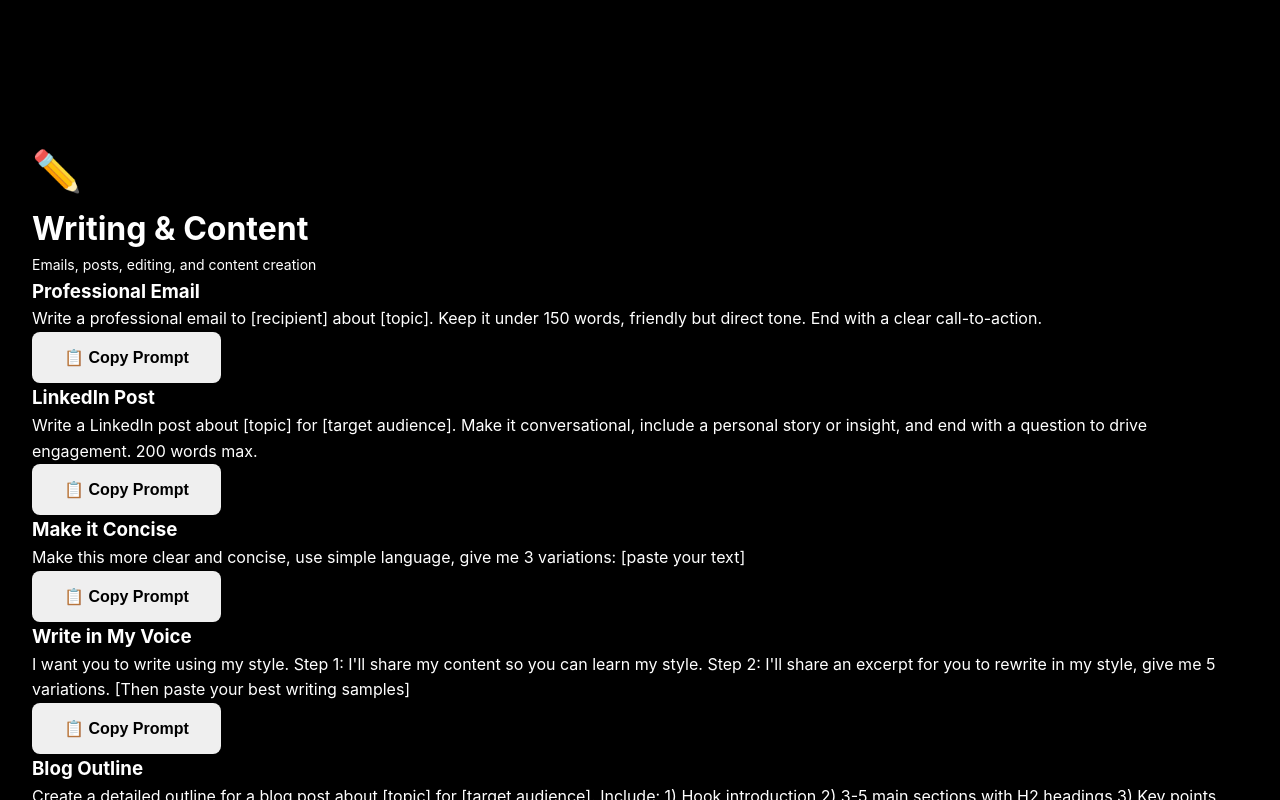
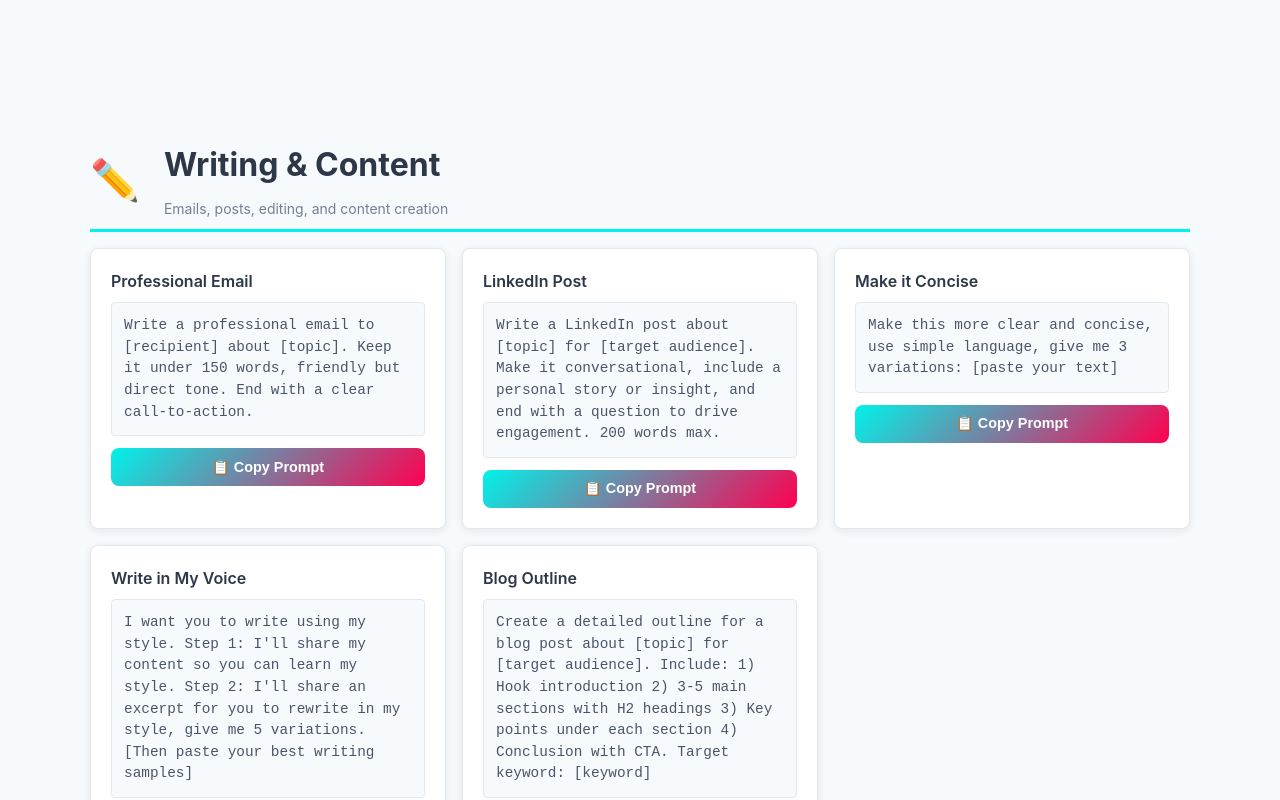
Before and after one commit to givemetheballai-debug/Buildwithjamie, a Next.js app: page /resources/prompts in a window 1280 px wide. Shown: the part 880-1680 px from the top of the page. Built offline with nearby package versions, Linux system fonts and the light colour scheme.

Commit message:
Update globals.css

```diff
--- a/app/globals.css
+++ b/app/globals.css
@@ -102,6 +102,11 @@
 .text-cyan { color: var(--accent-cyan); }
 .text-pink { color: var(--accent-pink); }
 
+/* Text colors for resource pages */
+.text-primary { color: #2d3748; }
+.text-secondary { color: #4a5568; }
+.text-tertiary { color: #718096; }
+
 /* ============================================
    LAYOUT
    ============================================ */
@@ -170,6 +175,11 @@
 .pt-md { padding-top: var(--space-md); }
 
 .mx-auto { margin-left: auto; margin-right: auto; }
+
+/* Additional spacing utilities */
+.m-0 { margin: 0; }
+.mb-xs { margin-bottom: var(--space-xs); }
+.mr-md { margin-right: var(--space-md); }
 
 /* ============================================
    CARDS - FIXED FOR LAYOUT
@@ -348,6 +358,71 @@
 .rounded-lg { border-radius: var(--radius-lg); }
 .bg-gradient { background: var(--accent-gradient); }
 .no-underline { text-decoration: none; }
+
+/* ============================================
+   ADDITIONAL UTILITIES FOR RESOURCE PAGES
+   ============================================ */
+
+/* Max Width Utilities */
+.max-w-500 { max-width: 500px; }
+.max-w-700 { max-width: 700px; }
+
+/* Display Utilities */
+.hidden { display: none; }
+
+/* Font Utilities */
+.font-mono { font-family: monospace; }
+.underline { text-decoration: underline; }
+
+/* Border Utilities */
+.border-left-warning { border-left: 4px solid #ff6b6b; }
+
+/* Button Variants */
+.btn-inverse {
+  background: white;
+  color: var(--accent-cyan);
+  font-size: 1.1rem;
+}
+
+.btn-inverse:hover {
+  background: rgba(255, 255, 255, 0.9);
+}
+
+.btn-outline-white {
+  border: 2px solid white;
+  color: white;
+  background: transparent;
+}
+
+.btn-outline-white:hover {
+  background: rgba(255, 255, 255, 0.1);
+}
+
+.btn-shadow {
+  box-shadow: 0 4px 12px rgba(0,0,0,0.15);
+}
+
+.btn-copy {
+  width: 100%;
+  padding: 0.65rem 1rem;
+  font-size: 0.9rem;
+  background: var(--accent-gradient);
+  color: white;
+}
+
+.btn-copied {
+  background: #48bb78 !important;
+}
+
+/* Form Utilities */
+.form-center {
+  justify-content: center;
+}
+
+/* Background Utilities */
+.bg-light {
+  background: #f7fafc;
+}
 
 /* ============================================
    MOBILE
@@ -632,6 +707,124 @@
   .example-grid {
     grid-template-columns: 1fr;
   }
+
+  .prompt-grid {
+    grid-template-columns: 1fr;
+  }
+
+  .tool-grid {
+    grid-template-columns: 1fr;
+  }
+
+  .p-xl {
+    padding: 2rem;
+  }
+
+  .comparison-table-wrapper {
+    padding: 1rem;
+  }
+}
+
+/* ============================================
+   TOOL COMPARISON STYLES
+   ============================================ */
+.tool-comparison-container {
+  max-width: 1000px;
+  margin: 0 auto;
+}
+
+.comparison-table-wrapper {
+  background: white;
+  padding: 2rem;
+  border-radius: 12px;
+  margin-bottom: 3rem;
+}
+
+.table-scroll {
+  overflow-x: auto;
+}
+
+.comparison-table {
+  width: 100%;
+  border-collapse: collapse;
+}
+
+.table-header {
+  background: var(--accent-gradient);
+  color: white;
+}
+
+.table-cell-header {
+  padding: 1.5rem;
+  text-align: left;
+  font-size: 1.1rem;
+}
+
+.table-row {
+  border-bottom: 1px solid #e2e8f0;
+}
+
+.table-row-last {
+  /* No border on last row */
+}
+
+.table-cell {
+  padding: 1.5rem;
+  color: #4a5568;
+}
+
+.table-cell-bold {
+  font-weight: 600;
+  color: #2d3748;
+}
+
+/* ============================================
+   PROMPT LIBRARY STYLES
+   ============================================ */
+.prompt-library-container {
+  max-width: 1100px;
+  margin: 0 auto;
+}
+
+.prompt-category-header {
+  display: flex;
+  align-items: center;
+  margin-bottom: 1rem;
+  padding-bottom: 0.5rem;
+  border-bottom: 3px solid var(--accent-cyan);
+}
+
+.prompt-grid {
+  display: grid;
+  grid-template-columns: repeat(auto-fill, minmax(320px, 1fr));
+  gap: 1rem;
+}
+
+.prompt-card {
+  background: white;
+  padding: 1.25rem;
+  border-radius: 8px;
+  box-shadow: 0 2px 8px rgba(0,0,0,0.08);
+  border: 1px solid #e2e8f0;
+}
+
+.prompt-card-title {
+  font-size: 1rem;
+  color: #2d3748;
+  margin-bottom: 0.5rem;
+  font-weight: 600;
+}
+
+.prompt-card-text {
+  font-size: 0.9rem;
+  color: #4a5568;
+  line-height: 1.5;
+  margin-bottom: 0.75rem;
+  font-family: monospace;
+  background: #f7fafc;
+  padding: 0.75rem;
+  border-radius: 4px;
+  border: 1px solid #e2e8f0;
 }
 
 /* ============================================
```
